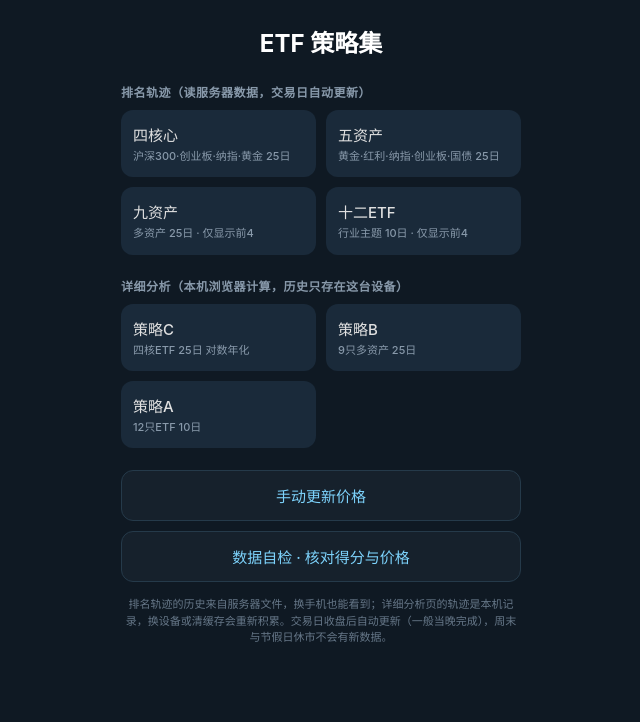
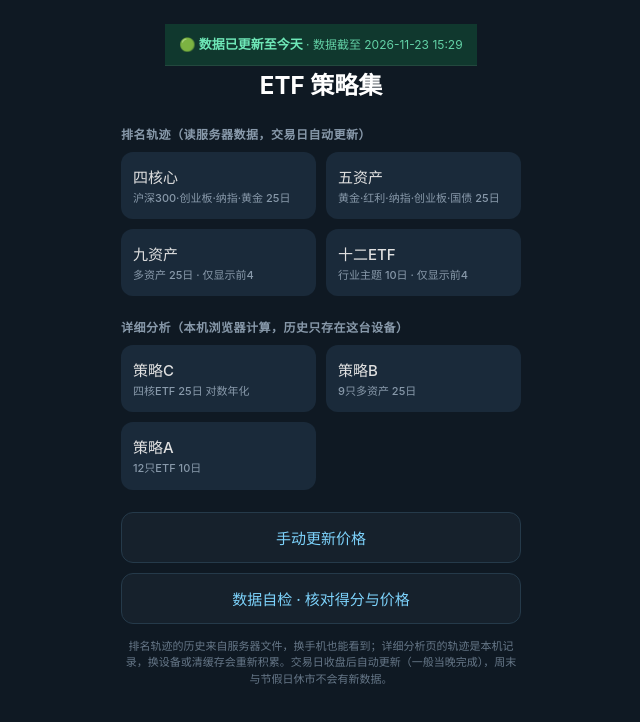
Before and after one commit to qizubin-576071483/etf-strategy, a plain HTML site: page index.html in a window 1280 px wide. Shown: the whole page, without its empty margins (319-959 px from the left). Drawn offline with Linux system fonts and the light colour scheme.

Commit message:
fix: 根目录首页补上数据新鲜度横幅（Pages 从仓库根发布）

```diff
--- a/index.html
+++ b/index.html
@@ -50,5 +50,6 @@ h1{font-size:24px;margin-bottom:24px;color:#fff;text-align:center}
 </div>
 
 </div>
+<script src="shared/freshness.js"></script>
 </body>
 </html>
```
